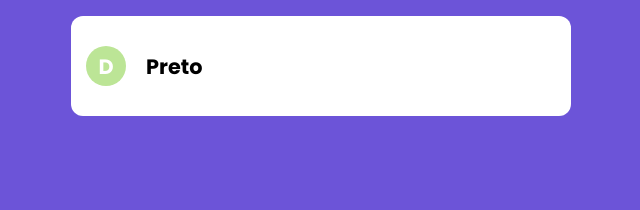
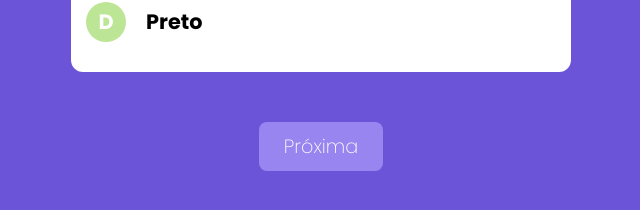
Before and after one commit to gabriel-scarano/quiz, a Next.js app: page / in a window 1280 px wide. Shown: the part 564-774 px from the top of the page, without its empty margins (319-959 px from the left). Built offline with nearby package versions, Linux system fonts and the light colour scheme.

Commit message:
Componente botão

```diff
--- /dev/null
+++ b/components/Botao.tsx
@@ -0,0 +1,25 @@
+import Link from 'next/link';
+import styles from '../styles/Botao.module.css';
+
+interface BotaoProps {
+    href?: string;
+    texto: string;
+    onClick?: (e: any) => void;
+}
+
+export default function Botao(props: BotaoProps) {
+    function renderizarBotao() {
+        return (
+            <button className={styles.botao}
+                onClick={props.onClick}>
+                {props.texto}
+            </button>
+        )
+    }
+
+    return props.href ? (
+        <Link href={props.href}>
+            {renderizarBotao()}
+        </Link>
+    ) : renderizarBotao()
+}
--- a/pages/index.tsx
+++ b/pages/index.tsx
@@ -1,4 +1,5 @@
 import { useState } from "react";
+import Botao from "../components/Botao";
 import Questao from "../components/Questao";
 import QuestaoModel from "../model/questao";
 import RespostaModel from "../model/resposta";
@@ -26,11 +27,17 @@
   return (
     <div style={{
       display: 'flex',
+      flexDirection: 'column',
       justifyContent: 'center',
       alignItems: 'center',
       height: '100vh',
     }}>
-      <Questao valor={questao} respostaFornecida={respostaFornecida} tempoEsgotado={tempoEsgotado} tempoResposta={5} />
+      <Questao
+        valor={questao}
+        respostaFornecida={respostaFornecida}
+        tempoEsgotado={tempoEsgotado}
+        tempoResposta={5} />
+      <Botao texto="Próxima" href="/resultado" />
     </div>
   )
 }
--- /dev/null
+++ b/styles/Botao.module.css
@@ -0,0 +1,10 @@
+.botao {
+    background-color: #9885F0;
+    color: white;
+    border-radius: 8px;
+    font-weight: 200;
+    font-size: 1.2rem;
+    border: none;
+    padding: 10px 25px;
+    margin-top: 40px;
+}
```
Also changed, not shown: pages/resultado.tsx (added, +7 -0 lines).
